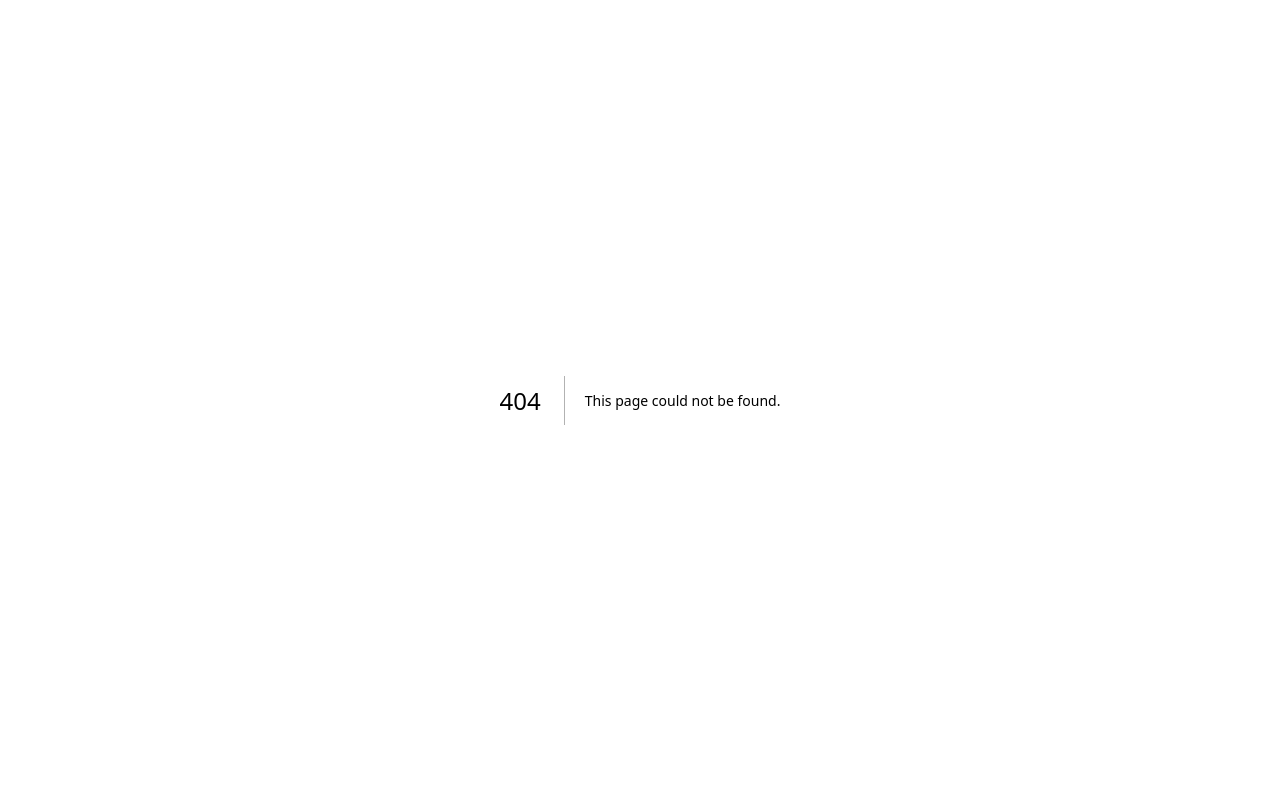
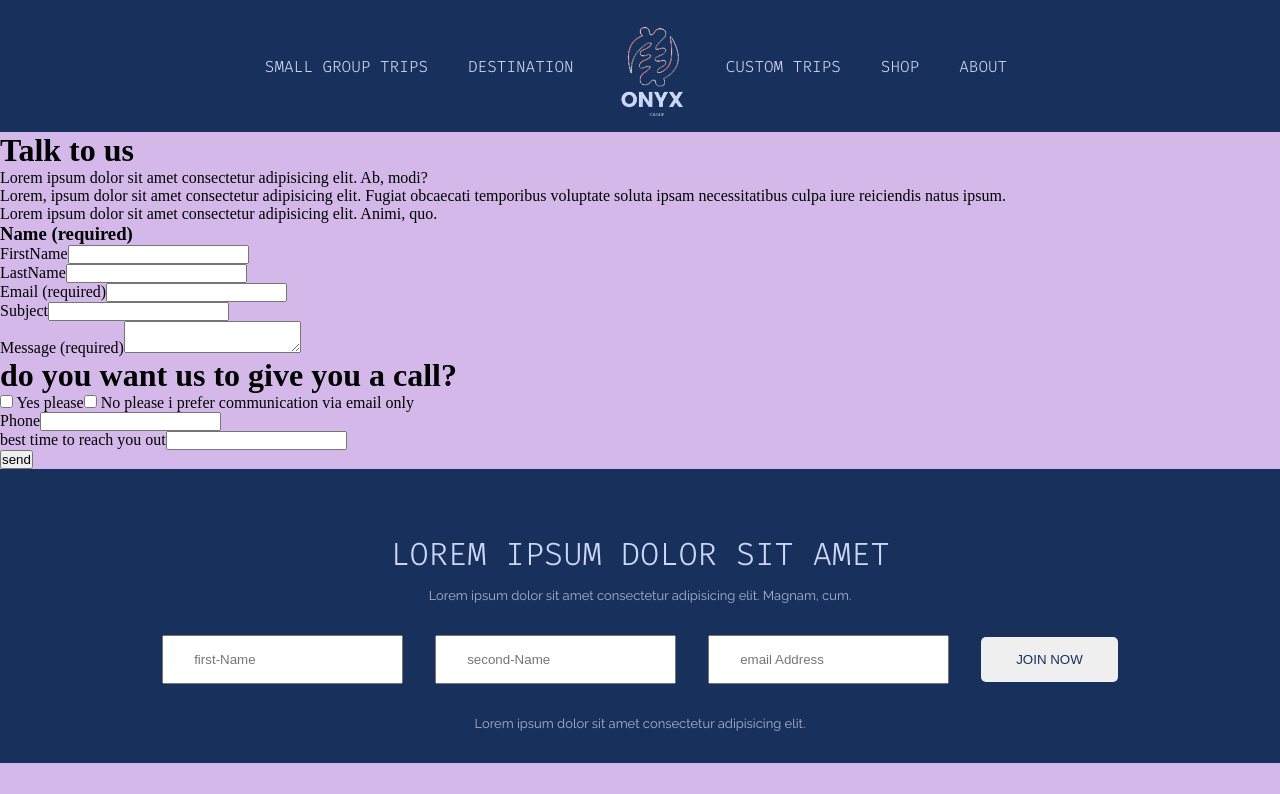
Before and after one commit to Baah-Danso-Kenneth/Next-Onyx-tour, a Next.js app: page /TalkToUs in a window 1280 px wide. Before the commit this address had no page. Shown: the top 794 px of the page. Built offline with nearby package versions, Linux system fonts and the light colour scheme.

Commit message:
jsx structure for talk-to-us component

```diff
--- a/src/components/NavItems.tsx
+++ b/src/components/NavItems.tsx
@@ -65,7 +65,7 @@ export const AboutItem=[
     {
     id:5,
     title:"Say hello",
-    path:"/Sayhello",
+    path:"/TalkToUs",
     cName:"list-item"
   },
 ]
--- /dev/null
+++ b/src/pages/TalkToUs.tsx
@@ -0,0 +1,13 @@
+import Layout from '@/components/Layout'
+import Hello from '@/section/About/SayHello/Hello'
+import React from 'react'
+
+function TalkToUs() {
+  return (
+    <Layout>
+      <Hello/>
+    </Layout>
+  )
+}
+
+export default TalkToUs
--- /dev/null
+++ b/src/section/About/SayHello/Hello.tsx
@@ -0,0 +1,78 @@
+import React from 'react'
+
+function Hello() {
+  return (
+      <div className='talk-to-us-container'>
+         <div className="talk-to-us-container-element">
+            <div className="statement">
+                <h1>Talk to us</h1>
+                <p>Lorem ipsum dolor sit amet consectetur adipisicing elit. Ab, modi?</p>
+                <p>Lorem, ipsum dolor sit amet consectetur adipisicing elit. Fugiat obcaecati temporibus voluptate soluta ipsam necessitatibus culpa iure reiciendis natus ipsum.</p>
+                <p>Lorem ipsum dolor sit amet consectetur adipisicing elit. Animi, quo.</p>
+            </div>
+
+            <form action="#">
+                <div className="name-content">
+                    <h3>Name (required)</h3>
+                    <div className="first-name-last-name">
+                        <div className="first-name">
+                             <label htmlFor="first-name">FirstName</label>
+                             <input type="text" />
+                        </div>
+
+                             <div className="last-name">
+                             <label htmlFor="last-name">LastName</label>
+                             <input type="text" />
+                        </div>
+
+                    </div>
+                    <div className="email">
+                        <label htmlFor="email">Email (required)</label>
+                        <input type="text" />
+                    </div>
+
+                    <div className="subject">
+                        <label htmlFor="subject">Subject</label>
+                        <input type="text" />
+                    </div>
+
+                    <div className="message">
+                        <label htmlFor="message">Message (required)</label>
+                       <textarea id='message' name='message'/>
+                    </div>
+
+                   <div className="checkbox">
+                    <h1>do you want us to give you a call?</h1>
+                    <label htmlFor="yes">
+                        <input type="checkbox" /> Yes please
+                    </label>
+
+
+                     <label htmlFor="yes">
+                        <input type="checkbox" /> No please i prefer communication via email only
+                    </label>
+
+                   </div>
+
+                    <div className="phone">
+                        <label htmlFor="phone">Phone</label>
+                        <input type="text" />
+                    </div>
+
+                    <div className="time-to-reach-out">
+                        <label htmlFor="reach">best time to reach you out</label>
+                        <input type="text" />
+                    </div>
+
+                    <div className="submit">
+                        <button>send</button>
+                    </div>
+
+                </div>
+            </form>
+         </div>
+      </div>
+  )
+}
+
+export default Hello
```
